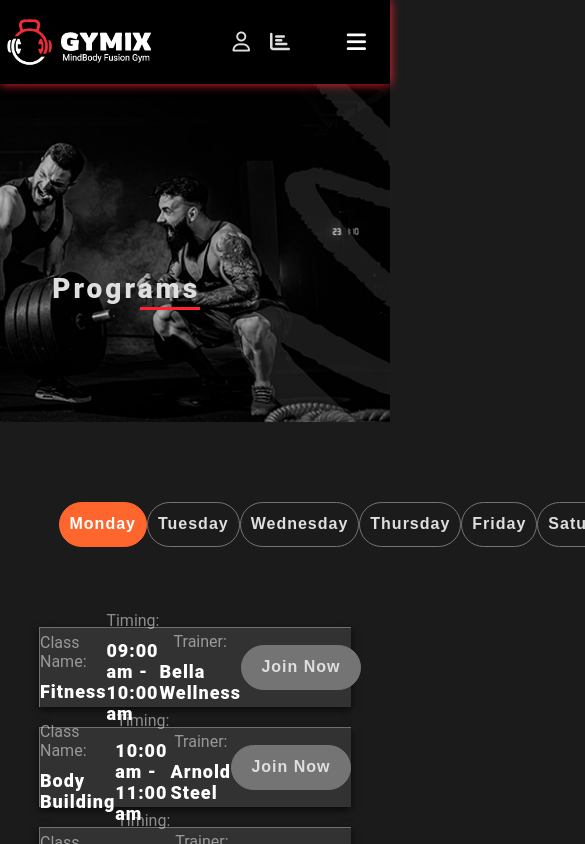
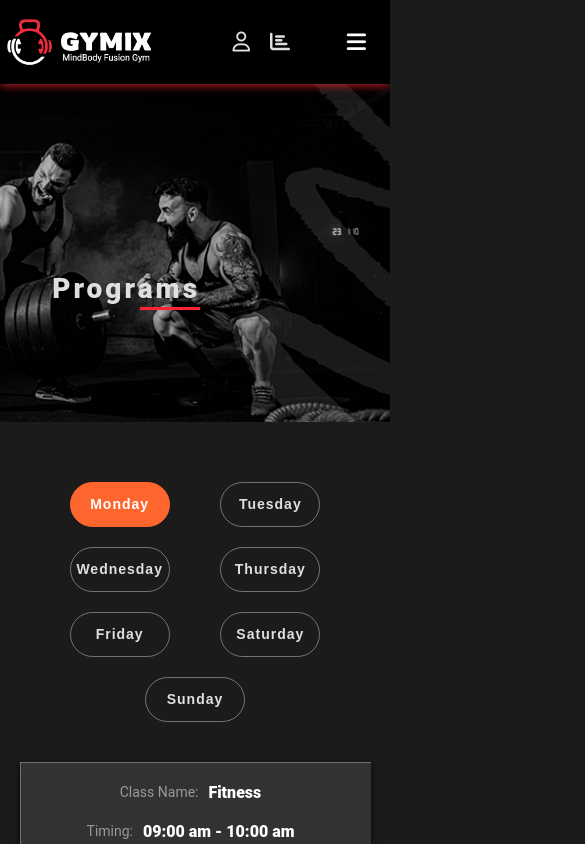
Before and after one commit to F-Naddaf/GYMIX, a Nuxt app in the folder client/: page /programs in a window 390 px wide. Shown: the top 844 px of the page, 585 px wide, since content can reach past the window. Built offline with nearby package versions, Linux system fonts and the light colour scheme.

Commit message:
Making the programs page responsive

```diff
--- a/client/pages/programs.vue
+++ b/client/pages/programs.vue
@@ -131,4 +131,128 @@ span {
 .join {
   background: #747474;
 }
+
+@media screen and (min-width: 1024px) and (max-width: 1250px) {
+  .weekdays-container {
+    width: 80%;
+  }
+  button {
+    width: 100px;
+    height: 45px;
+    padding: 10px;
+    font-size: 14px;
+  }
+}
+
+@media screen and (min-width: 700px) and (max-width: 1023px) {
+  .weekdays-container {
+    display: grid;
+    width: 80%;
+    margin: 40px auto 40px auto;
+    grid-template-columns: repeat(4, 1fr);
+  }
+  .weekdays-container button {
+    width: 100px;
+    height: 45px;
+    padding: 10px;
+    font-size: 14px;
+    margin: 20px 20px 0 20px;
+  }
+  ul {
+    width: 90%;
+  }
+  li {
+    font-size: 14px;
+  }
+  li span {
+    font-size: 16px;
+    font-weight: 800;
+    letter-spacing: normal;
+    padding-top: 10px;
+  }
+  .join {
+    width: 100px;
+    font-size: 14px;
+  }
+}
+
+@media screen and (min-width: 500px) and (max-width: 699px) {
+  .weekdays-container {
+    width: 80%;
+    margin: 40px auto 40px auto;
+    flex-wrap: wrap;
+  }
+  .weekdays-container button {
+    width: 100px;
+    height: 45px;
+    padding: 10px;
+    font-size: 14px;
+    margin: 20px 20px 0 20px;
+  }
+  ul {
+    width: 90%;
+    display: grid;
+    grid-template-columns: repeat(2, 1fr);
+    height: auto;
+    padding-top: 20px;
+  }
+  li {
+    font-size: 14px;
+    margin-bottom: 20px;
+    display: flex;
+    flex-direction: row;
+    align-items: center;
+    justify-content: center;
+  }
+  li span {
+    font-size: 16px;
+    font-weight: 800;
+    letter-spacing: normal;
+    padding: 0 10px;
+  }
+  .join {
+    width: 90%;
+    font-size: 14px;
+  }
+}
+
+@media screen and (min-width: 390px) and (max-width: 499px) {
+  .weekdays-container {
+    width: 80%;
+    margin: 40px auto 40px auto;
+    flex-wrap: wrap;
+  }
+  .weekdays-container button {
+    width: 100px;
+    height: 45px;
+    padding: 10px;
+    font-size: 14px;
+    margin: 20px 20px 0 20px;
+  }
+  ul {
+    width: 90%;
+    display: grid;
+    grid-template-columns: repeat(1, 1fr);
+    height: auto;
+    padding-top: 20px;
+  }
+  li {
+    font-size: 14px;
+    margin-bottom: 20px;
+    display: flex;
+    flex-direction: row;
+    align-items: center;
+    justify-content: center;
+  }
+  li span {
+    font-size: 16px;
+    font-weight: 800;
+    letter-spacing: normal;
+    padding: 0 10px;
+  }
+  .join {
+    width: 90%;
+    font-size: 14px;
+  }
+}
 </style>
```
